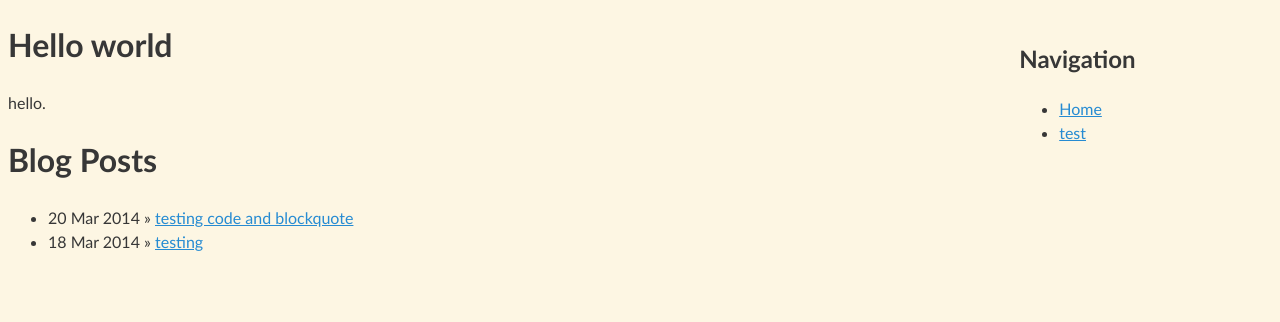
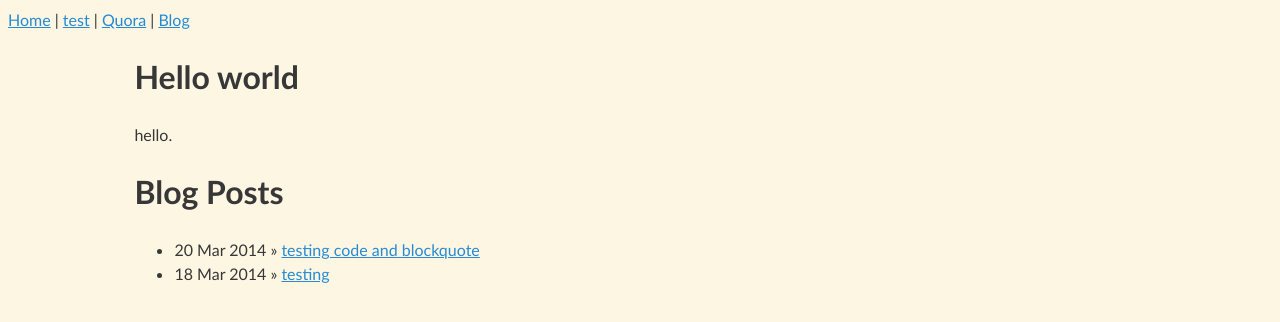
Before and after one commit to riceissa/abc, a Jekyll site: the page built from index.html, in a window 1280 px wide. Shown: the top 322 px of the page. Built offline with Jekyll 4.4.1, drawn with Linux system fonts in a browser that asks for light colours; Markdown is read by kramdown in place of the engine named in the settings.

Commit message:
change layout

```diff
--- a/_includes/nag.html
+++ b/_includes/nag.html
@@ -1,4 +1 @@
-    <ul>
-      <li><a href="{{site.baseurl}}/index.html" class="{% if page.url == '/index.html' %}current{% endif %}">Home</a></li>
-      <li><a href="{{site.baseurl}}/test.html" class="{% if page.url == '/test.html' %}current{% endif %}">test</a></li>
-    </ul>
+<a href="{{site.baseurl}}/index.html" class="{% if page.url == '/index.html' %}current{% endif %}">Home</a> | <a href="{{site.baseurl}}/test.html" class="{% if page.url == '/test.html' %}current{% endif %}">test</a> | <a href="https://www.quora.com/Issa-Rice">Quora</a> | <a href="http://riceissa.wordpress.com/">Blog</a>
--- a/_layouts/default.html
+++ b/_layouts/default.html
@@ -8,10 +8,7 @@
 </head>
 <body>
 
-<div id="navigation">
-<h2>Navigation</h2>
-  {% include nag.html %}
-</div>
+{% include nag.html %}
 
 <div id="content">
   {{content}}
--- a/css/common.css
+++ b/css/common.css
@@ -13,16 +13,16 @@ body {
   -webkit-font-smoothing: antialiased;
 }
 
-#navigation {
-    float: right;
-    width: 20%;
-}
+/*#navigation {*/
+    /*float: right;*/
+    /*width: 20%;*/
+/*}*/
 
 #content {
-  /*width: 960px;*/
-  /*margin-left: auto;*/
-  /*margin-right: auto;*/
-  margin-right: 20%;
+  width: 80%;
+  margin-left: auto;
+  margin-right: auto;
+  /*margin-right: 20%;*/
 }
 
 a:link {color: #268bd2;}
```
